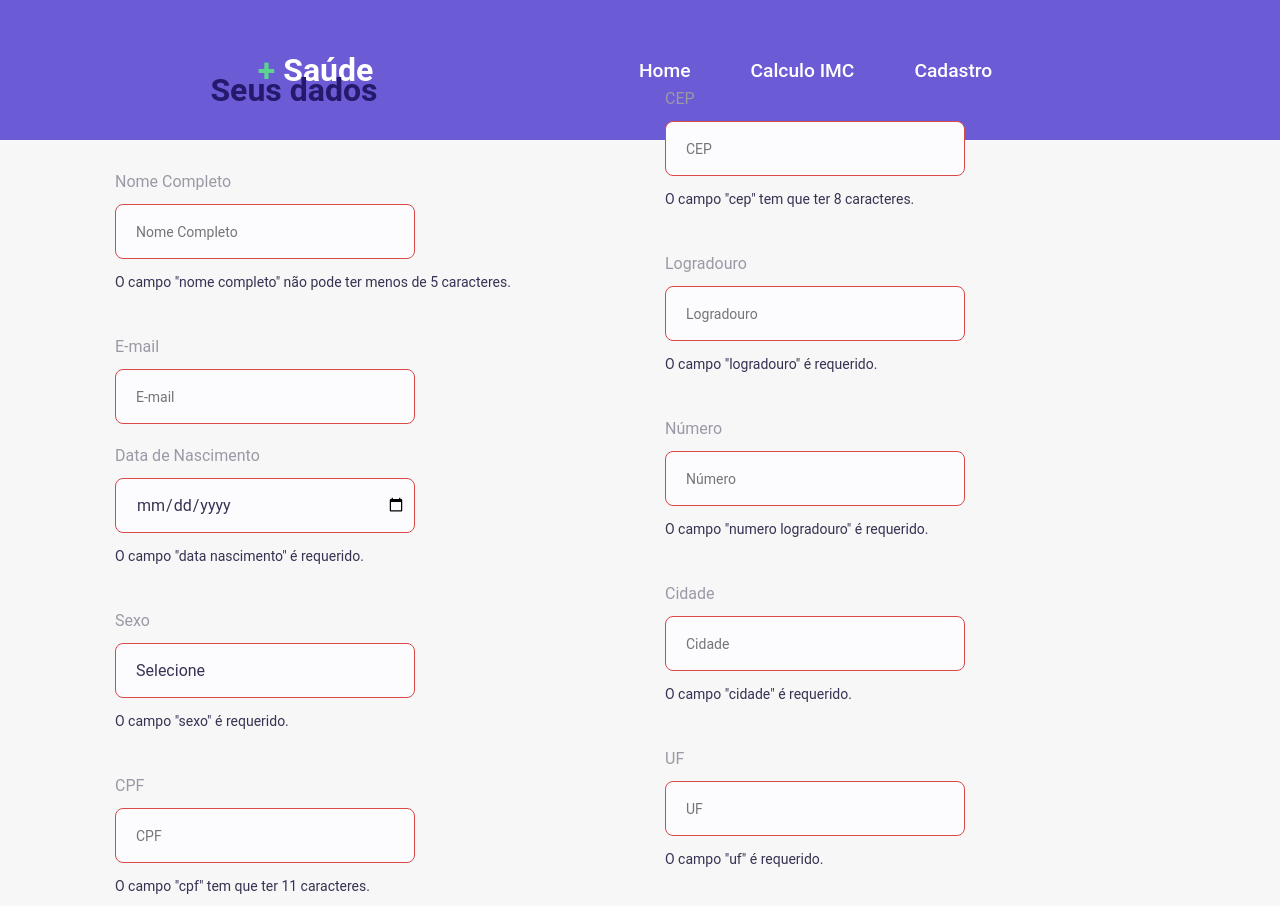
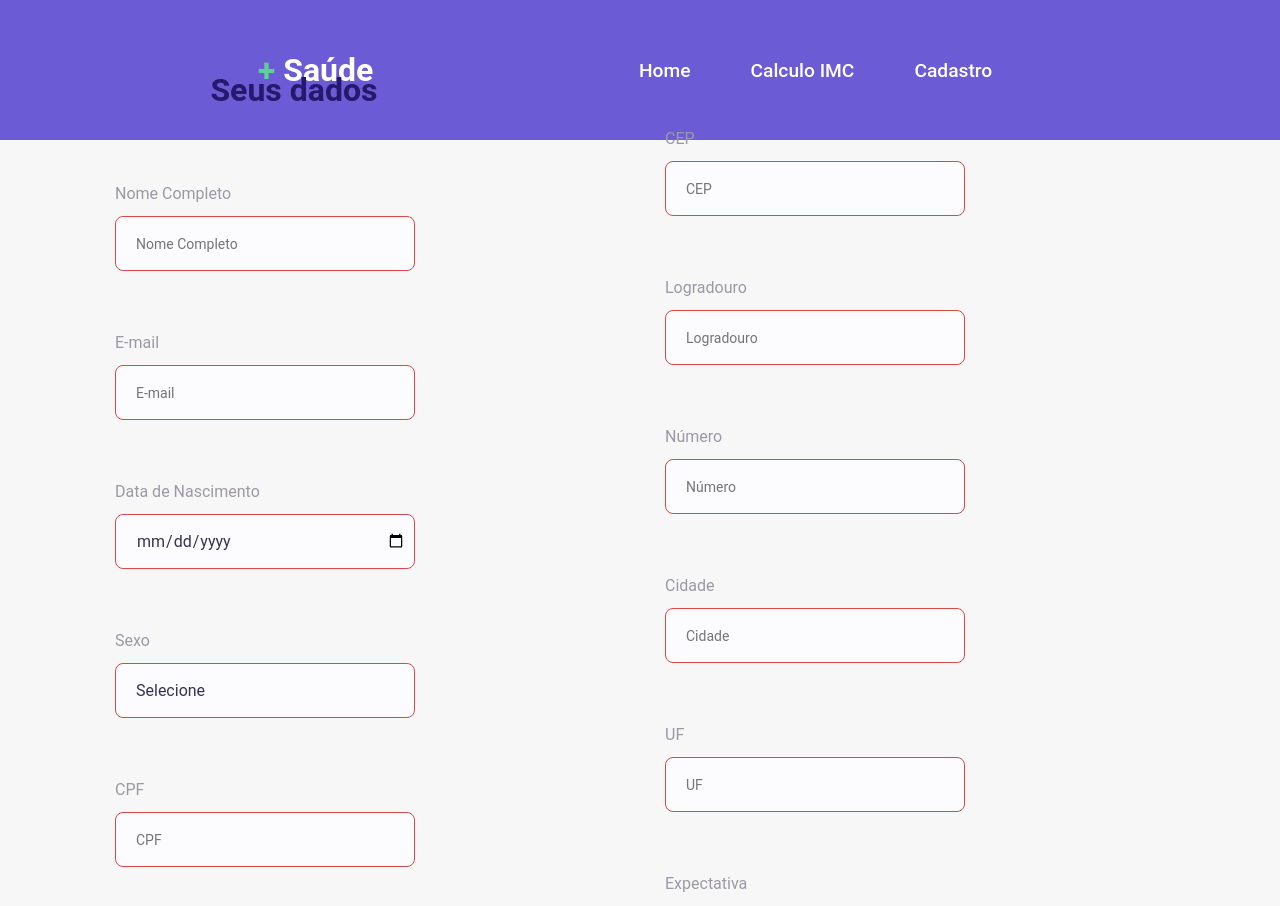
Before and after one commit to Nikaum-js/Introducao-Desenvolvimento-Web-Atividade-2, a React (Create React App) app: page /register in a window 1280 px wide. Shown: the top 906 px of the page. Built offline with nearby package versions, Linux system fonts and the light colour scheme.

Commit message:
:sparkles: add field erros by api feature

```diff
--- a/src/pages/Register/index.jsx
+++ b/src/pages/Register/index.jsx
@@ -10,6 +10,18 @@ import "./styles.css";
 export function Register() {
   const { register, handleSubmit } = useForm();
   const [errors, setErrors] = useState({ nomeCompleto: [] });
+  const [fieldErrors, setFieldErrors] = useState({
+    name:'',
+    email:'',
+    birth:'',
+    gender:'',
+    cpf:'',
+    cep:'',
+    logradouro:'',
+    numeroLogradouro:'',
+    city:'',
+    uf:'',
+  });
 
   // useEffect(() => {
   //   //seleciona o cep
@@ -50,31 +62,34 @@ export function Register() {
   //   });
   // }, []);
 
-  async function handleSubmitForm(data) {
-    try {
-      api
-        .post("cadastro", data)
-        .then((response) => {
-          toast.success(response.data.message);
-
-          setTimeout(() => {
-            window.location.reload();
-          }, "4000");
+  function handleSubmitForm(data) {
+    api.post("cadastro", data)
+      .then((response) => {
+        toast.success(response.data.message);
+    })
+    .catch((res) => {
+      let errors = {};
+      if (res.response.status === 422) {
+        setFieldErrors({
+          name: res.response.data.errors.nomeCompleto,
+          email: res.response.data.errors.email,
+          birth: res.response.data.errors.dataNascimento,
+          gender: res.response.data.errors.sexo,
+          cpf: res.response.data.errors.cpf,
+          cep: res.response.data.errors.cep,
+          logradouro: res.response.data.errors.logradouro,
+          numeroLogradouro: res.response.data.errors.numeroLogradouro,
+          city: res.response.data.errors.cidade,
+          uf: res.response.data.errors.uf,
         })
-        .catch((resp) => {
-          const response = resp.response;
-          let errors = {};
-          if (response.status === 422) {
-            Object.keys(response.data.errors).forEach((el) => {
-              errors = { ...errors, [el[0]]: [el[1]] };
-            });
-          } else if (response.response.status === 412) {
-            console.log("response 412");
-          }
-        });
-    } catch (err) {
-      toast.error("Erro ao criar o cadastro!");
-    }
+        toast.error("erro ao criar cadastro, verifique os campos!");
+        // Object.keys(res.response.data.errors).forEach((el) => {
+        //   errors = { ...errors, [el[0]]: [el[1]] };
+        // });
+      } else if (res.response.status === 412) {
+        toast.error(res.response.data.message);
+      }
+    });
   }
 
   return (
@@ -89,43 +104,52 @@ export function Register() {
             <div class="content-input">
               <label for="">Nome Completo</label>
               <input
-                className={errors.nomeCompleto ? "error" : ""}
+                className={fieldErrors.name === undefined ? "" : "error"}
                 type="text"
                 placeholder="Nome Completo"
                 {...register("nomeCompleto")}
               />
-              {errors.nomeCompleto ? (
+              {fieldErrors.name === undefined ? (
                 <p className="error-message">
-                  O campo "nome completo" não pode ter menos de 5 caracteres.
                 </p>
               ) : (
-                ""
+                <p className="error-message">
+                  {fieldErrors.name}
+                </p>
               )}
             </div>
 
             <div class="content-input">
               <label for="">E-mail</label>
               <input
-                className={errors.nomeCompleto ? "error" : ""}
+                className={fieldErrors.email === undefined ? "" : "error"}
                 type="text"
                 placeholder="E-mail"
                 {...register("email")}
               />
+              {fieldErrors.email === undefined ? (
+                <p className="error-message"></p>
+              ) : (
+                <p className="error-message">
+                  {fieldErrors.uf}
+                </p>
+              )}
             </div>
 
             <div class="content-input">
               <label for="">Data de Nascimento</label>
               <input
-                className={errors.nomeCompleto ? "error" : ""}
+                className={fieldErrors.birth === undefined ? "" : "error"}
                 type="date"
                 {...register("dataNascimento")}
               />
-              {errors.nomeCompleto ? (
+              {fieldErrors.birth === undefined ? (
                 <p className="error-message">
-                  O campo "data nascimento" é requerido.
                 </p>
               ) : (
-                ""
+                <p className="error-message">
+                  {fieldErrors.birth}
+                </p>
               )}
             </div>
 
@@ -134,7 +158,7 @@ export function Register() {
               <select
                 name=""
                 id=""
-                className={errors.nomeCompleto ? "error" : ""}
+                className={fieldErrors.gender === undefined ? "" : "error"}
                 {...register("sexo")}
               >
                 <option value="" selected>
@@ -143,28 +167,31 @@ export function Register() {
                 <option value="M">Masculino</option>
                 <option value="F">Feminino</option>
               </select>
-              {errors.nomeCompleto ? (
-                <p className="error-message">O campo "sexo" é requerido.</p>
+              {fieldErrors.gender === undefined ? (
+                <p className="error-message"></p>
               ) : (
-                ""
+                <p className="error-message">
+                  {fieldErrors.gender}
+                </p>
               )}
             </div>
 
             <div class="content-input">
               <label for="">CPF</label>
               <input
-                className={errors.nomeCompleto ? "error" : ""}
+                className={fieldErrors.cpf === undefined ? "" : "error"}
                 type="number"
                 placeholder="CPF"
                 data-mask="000.000.000-00"
                 {...register("cpf")}
               />
-              {errors.nomeCompleto ? (
+              {fieldErrors.cpf ? (
                 <p className="error-message">
-                  O campo "cpf" tem que ter 11 caracteres.
                 </p>
               ) : (
-                ""
+                <p className="error-message">
+                  {fieldErrors.cpf}
+                </p>
               )}
             </div>
           </div>
@@ -174,65 +201,70 @@ export function Register() {
               <label htmlFor="cep">CEP</label>
               <input
                 id="cep"
-                className={errors.nomeCompleto ? "error" : ""}
+                className={fieldErrors.cep === undefined ? "" : "error"}
                 type="text"
                 placeholder="CEP"
                 {...register("cep")}
               />
-              {errors.nomeCompleto ? (
+              {fieldErrors.cep === undefined ? (
                 <p className="error-message">
-                  O campo "cep" tem que ter 8 caracteres.
                 </p>
               ) : (
-                ""
+                <p className="error-message">
+                  {fieldErrors.cep}
+                </p>
               )}
             </div>
             <div htmlFor="logradouro" class="content-input">
               <label for="">Logradouro</label>
               <input
                 id="logradouro"
-                className={errors.nomeCompleto ? "error" : ""}
+                className={fieldErrors.logradouro === undefined ? "" : "error"}
                 type="text"
                 placeholder="Logradouro"
                 {...register("logradouro")}
               />
-              {errors.nomeCompleto ? (
+              {fieldErrors.logradouro === undefined ? (
                 <p className="error-message">
-                  O campo "logradouro" é requerido.
                 </p>
               ) : (
-                ""
+                <p className="error-message">
+                  {fieldErrors.logradouro}
+                </p>
               )}
             </div>
             <div class="content-input">
               <label for="">Número</label>
               <input
-                className={errors.nomeCompleto ? "error" : ""}
+                className={fieldErrors.numeroLogradouro === undefined ? "" : "error"}
                 type="text"
                 placeholder="Número"
                 {...register("numeroLogradouro")}
               />
-              {errors.nomeCompleto ? (
+              {fieldErrors.numeroLogradouro === undefined ? (
                 <p className="error-message">
-                  O campo "numero logradouro" é requerido.
                 </p>
               ) : (
-                ""
+                <p className="error-message">
+                  {fieldErrors.numeroLogradouro}
+                </p>
               )}
             </div>
             <div class="content-input">
               <label htmlFor="localidade">Cidade</label>
               <input
                 id="localidade"
-                className={errors.nomeCompleto ? "error" : ""}
+                className={fieldErrors.city === undefined ? "" : "error"}
                 type="text"
                 placeholder="Cidade"
                 {...register("cidade")}
               />
-              {errors.nomeCompleto ? (
-                <p className="error-message">O campo "cidade" é requerido.</p>
+              {fieldErrors.city === undefined ? (
+                <p className="error-message"></p>
               ) : (
-                ""
+                <p className="error-message">
+                  {fieldErrors.city}
+                </p>
               )}
             </div>
 
@@ -240,21 +272,22 @@ export function Register() {
               <label htmlFor="uf">UF</label>
               <input
                 id="uf"
-                className={errors.nomeCompleto ? "error" : ""}
+                className={fieldErrors.uf === undefined ? "" : "error"}
                 type="text"
                 placeholder="UF"
                 {...register("uf")}
               />
-              {errors.nomeCompleto ? (
-                <p className="error-message">O campo "uf" é requerido.</p>
+              {fieldErrors.uf === undefined ? (
+                <p className="error-message"></p>
               ) : (
-                ""
+                <p className="error-message">
+                  {fieldErrors.uf}
+                </p>
               )}
             </div>
             <div class="content-input">
               <label for="">Expectativa</label>
               <input
-                className={errors.nomeCompleto ? "error" : ""}
                 type="text"
                 placeholder="Expectativa"
                 {...register("expectativa")}
```
